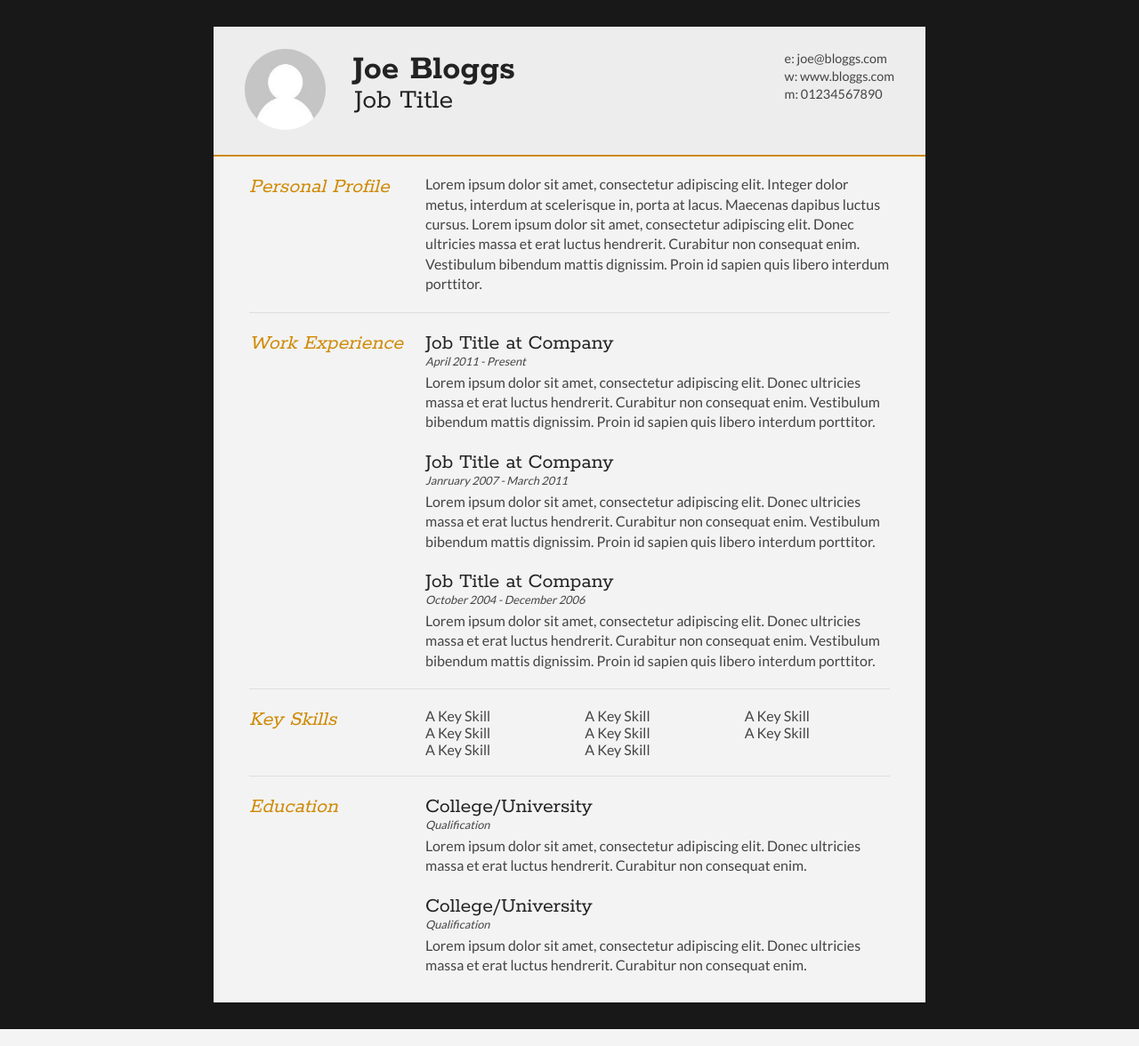
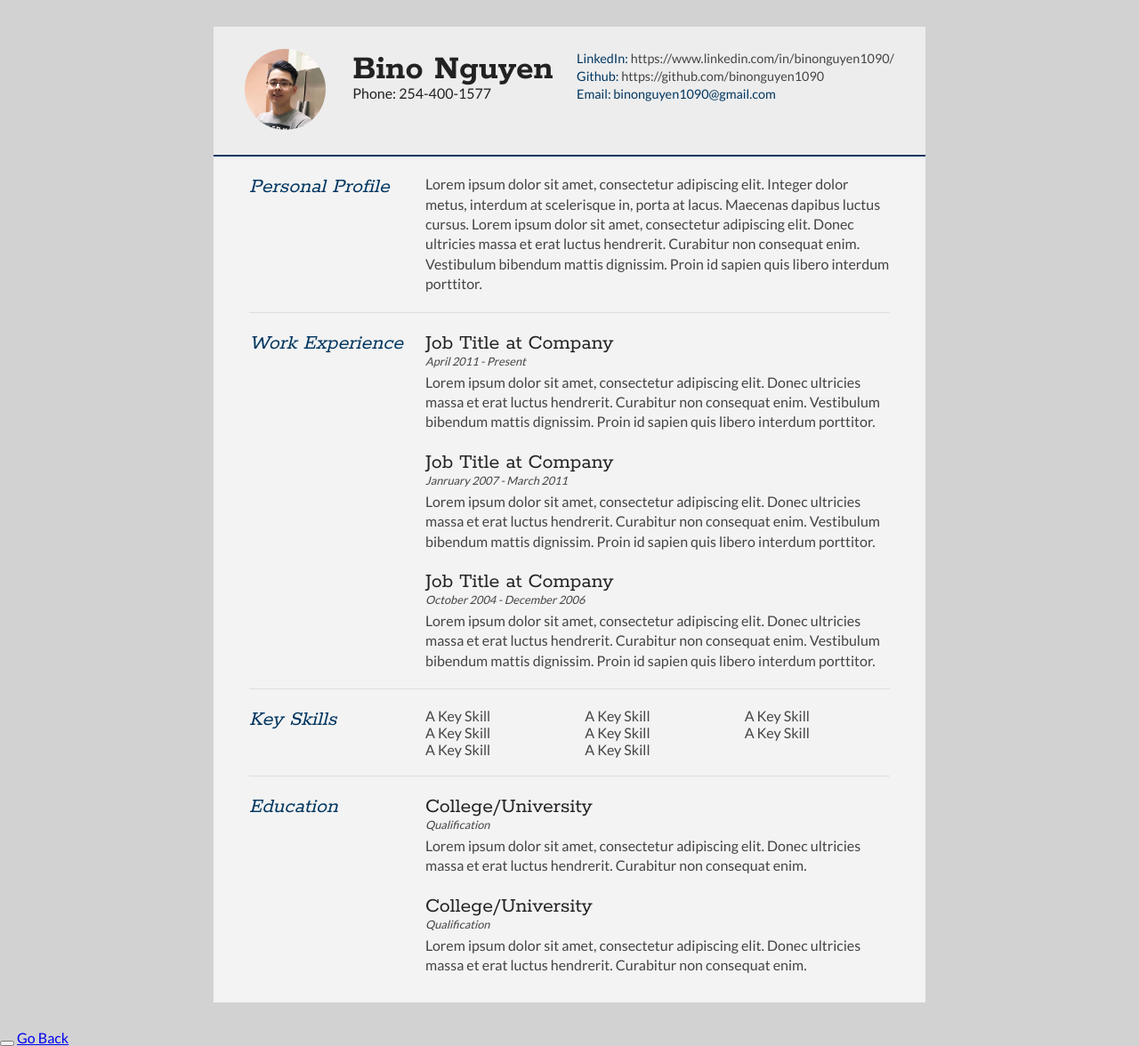
Before and after one commit to binonguyen1090/chef_bucket_web, a Django app: page /about in a window 1280 px wide. Shown: the whole page at 89% size. Run offline with Django 3.2, Linux system fonts and the light colour scheme.

Commit message:
Styled the about page

```diff
--- a/allchefs/static/allchefs/css/style.css
+++ b/allchefs/static/allchefs/css/styleabout.css
@@ -11,7 +11,7 @@ article,aside,details,figcaption,figure,footer,header,hgroup,menu,nav,section {
 display:block;
 }
 
-html, body {background: #181818; font-family: 'Lato', helvetica, arial, sans-serif; font-size: 16px; color: #222;}
+html, body {background: #d2d2d2; font-family: 'Lato', helvetica, arial, sans-serif; font-size: 16px; color: #222;}
 
 .clear {clear: both;}
 
@@ -31,7 +31,7 @@ p {
 
 .mainDetails {
 	padding: 25px 35px;
-	border-bottom: 2px solid #cf8a05;
+	border-bottom: 2px solid #003660;
 	background: #ededed;
 }
 
@@ -81,7 +81,7 @@ p {
 
 #contactDetails ul li {
 	margin-bottom: 3px;
-	color: #444;
+	color: #003660;
 }
 
 #contactDetails ul li a, a[href^=tel] {
@@ -126,7 +126,7 @@ section:last-child {
 	font-family: 'Rokkitt', Helvetica, Arial, sans-serif;
 	font-style: italic;
 	font-size: 1.5em;
-	color: #cf8a05;
+	color: #003660;
 }
 
 .sectionContent h2 {
--- a/allchefs/templates/allchefs/about.html
+++ b/allchefs/templates/allchefs/about.html
@@ -1,13 +1,14 @@
+{% load static %}
 <!DOCTYPE html>
 <html>
 <head>
-<title>Joe Bloggs - Curriculum Vitae</title>
+<title>About Author</title>
 
 <meta name="viewport" content="width=device-width"/>
-<meta name="description" content="The Curriculum Vitae of Joe Bloggs."/>
+<meta name="description" content="The Curriculum Vitae of Bino Nguyen."/>
 <meta charset="UTF-8">
 
-<link type="text/css" rel="stylesheet" href="style.css">
+<link type="text/css" rel="stylesheet" href="{% static 'allchefs/css/styleabout.css' %}">
 <link href='http://fonts.googleapis.com/css?family=Rokkitt:400,700|Lato:400,300' rel='stylesheet' type='text/css'>
 
 <!--[if lt IE 9]>
@@ -18,19 +19,20 @@
 <div id="cv" class="instaFade">
 	<div class="mainDetails">
 		<div id="headshot" class="quickFade">
-			<img src="headshot.jpg" alt="Alan Smith" />
+			<img src="{% static 'allchefs/images/avatar.png' %}" alt="Bino Nguyen" />
 		</div>
 
 		<div id="name">
-			<h1 class="quickFade delayTwo">Joe Bloggs</h1>
-			<h2 class="quickFade delayThree">Job Title</h2>
+			<h1 class="quickFade delayTwo">Bino Nguyen</h1>
+			<h3 class="quickFade delayThree">Phone: 254-400-1577</h3>
 		</div>
 
 		<div id="contactDetails" class="quickFade delayFour">
 			<ul>
-				<li>e: <a href="mailto:joe@bloggs.com" target="_blank">joe@bloggs.com</a></li>
-				<li>w: <a href="http://www.bloggs.com">www.bloggs.com</a></li>
-				<li>m: 01234567890</li>
+				<li>LinkedIn: <a href="https://www.linkedin.com/in/binonguyen1090/" target="_blank"> https://www.linkedin.com/in/binonguyen1090/</a></li>
+				<li>Github: <a href="https://github.com/binonguyen1090" target="_blank"> https://github.com/binonguyen1090</a></li>
+				<li>Email:  binonguyen1090@gmail.com</li>
+
 			</ul>
 		</div>
 		<div class="clear"></div>
@@ -120,9 +122,13 @@
 			</div>
 			<div class="clear"></div>
 		</section>
-
 	</div>
 </div>
+</a><button type="button" class="btn btn-primary"></button>
+<a href="{% url 'home' %}" class="btn btn-primary my-2">
+	Go Back
+</a>
+</button>
 <script type="text/javascript">
 var gaJsHost = (("https:" == document.location.protocol) ? "https://ssl." : "http://www.");
 document.write(unescape("%3Cscript src='" + gaJsHost + "google-analytics.com/ga.js' type='text/javascript'%3E%3C/script%3E"));
```
Also changed, not shown: other parts of allchefs/static/allchefs/css/styleabout.css (+14 -14 lines), allchefs/static/allchefs/images/avatar.png (added).
